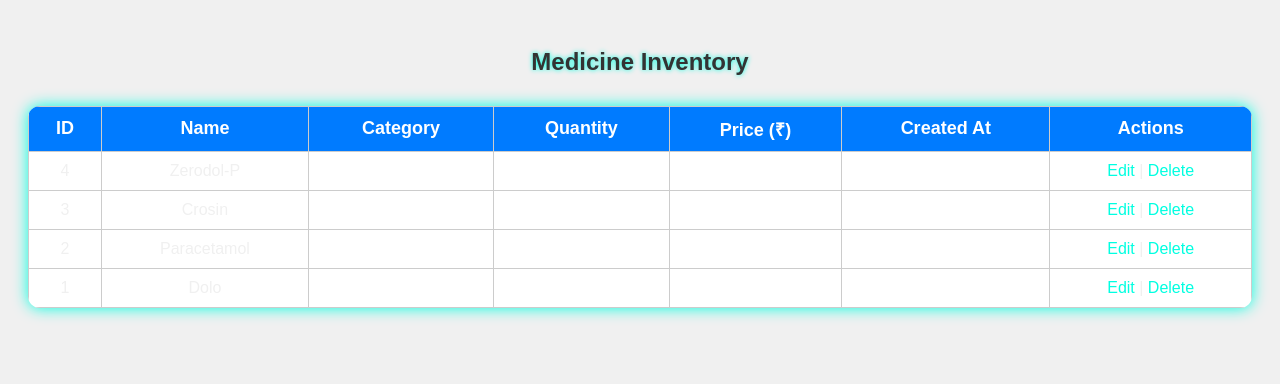
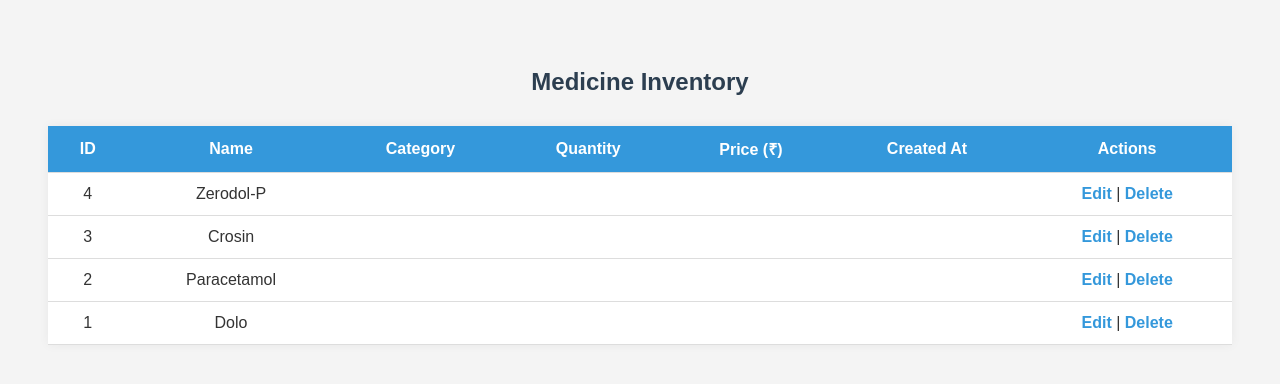
Before and after one commit to Ishankalhe911/-clinic-management, a PHP site: page /view_medicines.php in a window 1280 px wide. Shown: the top 384 px of the page. Run offline with PHP 8.4, Linux system fonts and the light colour scheme; data comes from the database, SQL or seed files in the repository; data that the repository does not hold is empty.

Commit message:
Update view_medicines.php

```diff
--- a/medicines/view_medicines.php
+++ b/medicines/view_medicines.php
@@ -17,101 +17,56 @@ $result = $conn->query($sql);
 <head>
     <title>View Medicines</title>
     <style>
-        body { font-family: Arial; background: #f9f9f9; padding: 20px; }
-        table { border-collapse: collapse; width: 80%; margin: auto; background: white; }
-        th, td { border: 1px solid #ddd; padding: 12px; text-align: center; }
-        th { background-color: #4CAF50; color: white; }
-        h2 { text-align: center; }
         body {
-    font-family: Arial;
-    background: #add8e6; /* Light Blue background */
-    padding: 20px;
-}
-
-table {
-    border-collapse: collapse;
-    width: 80%;
-    margin: auto;
-    background: white;
-}
-
-th, td {
-    border: 1px solid #ddd;
-    padding: 12px;
-    text-align: center;
-}
-
-th {
-    background-color: #4CAF50;
-    color: white;
+            font-family: Arial, sans-serif;
+            background: #f4f4f4;
+            padding: 40px;
+            color: #333;
         }
 
         h2 {
             text-align: center;
-}
- body {
-        font-family: 'Orbitron', sans-serif;
-        background-color:rgb(152, 215, 241);
-        color: #fff;
-        padding: 40px;
-    }
-
-    h2 {
-        text-align: center;
-        color:rgb(0, 0, 0);
-        text-shadow: 0 0 5px #00ffe1;
             margin-bottom: 30px;
+            color: #2c3e50;
         }
 
         table {
-        width: 90%;
-        margin: auto;
+            width: 100%;
             border-collapse: collapse;
-        background: #1a1a1a;
-        box-shadow: 0 0 15px #00ffe1;
-        border-radius: 12px;
-        overflow: hidden;
+            background-color: #fff;
+            box-shadow: 0 0 10px rgba(0,0,0,0.05);
         }
 
         th, td {
-        padding: 15px;
+            padding: 12px 15px;
             text-align: center;
-        border-bottom: 1px solid #333;
-        transition: background 0.3s;
+            border-bottom: 1px solid #ddd;
         }
 
         th {
-        background: #222;
-        color: #00ffe1;
-        font-size: 18px;
-        border-bottom: 2px solid #00ffe1;
-    }
-
-    td {
-        color: #f0f0f0;
+            background-color: #3498db;
+            color: white;
         }
 
         tr:hover {
-        background:rgb(219, 169, 156);
+            background-color: #f1f1f1;
         }
 
         a {
-        color: #00ffe1;
             text-decoration: none;
-        transition: 0.3s;
+            color: #3498db;
+            font-weight: bold;
         }
 
         a:hover {
-        color: #ff00d4;
-        text-shadow: 0 0 5px #ff00d4;
+            color: #21618c;
         }
-    </style>
-    <style>
-        body { font-family: Arial; padding: 20px; background: #f0f0f0; }
-        table { border-collapse: collapse; width: 100%; background: white; }
-        th, td { border: 1px solid #ccc; padding: 10px; text-align: center; }
-        th { background: #007bff; color: white; }
-        h2 { color: #333; }
+
+        p {
+            text-align: center;
+            font-size: 18px;
+            margin-top: 20px;
+        }
     </style>
 </head>
 <body>
@@ -131,12 +86,12 @@ h2 {
     </tr>
     <?php while($row = $result->fetch_assoc()): ?>
     <tr>
-        <td><?= $row["id"] ?></td>
-        <td><?= $row["name"] ?></td>
-        <td><?= $row["category"] ?></td>
-        <td><?= $row["quantity"] ?></td>
-        <td><?= $row["price"] ?></td>
-        <td><?= $row["created_at"] ?></td>
+        <td><?= htmlspecialchars($row["id"]) ?></td>
+        <td><?= htmlspecialchars($row["name"]) ?></td>
+        <td><?= htmlspecialchars($row["category"]) ?></td>
+        <td><?= htmlspecialchars($row["quantity"]) ?></td>
+        <td><?= htmlspecialchars($row["price"]) ?></td>
+        <td><?= htmlspecialchars($row["created_at"]) ?></td>
         <td>
             <a href="edit_medicine.php?id=<?= $row["id"] ?>">Edit</a> |
             <a href="delete_medicine.php?id=<?= $row["id"] ?>" onclick="return confirm('Are you sure you want to delete this medicine?');">Delete</a>
```
Lines whose indentation alone changed are shown as unchanged.
